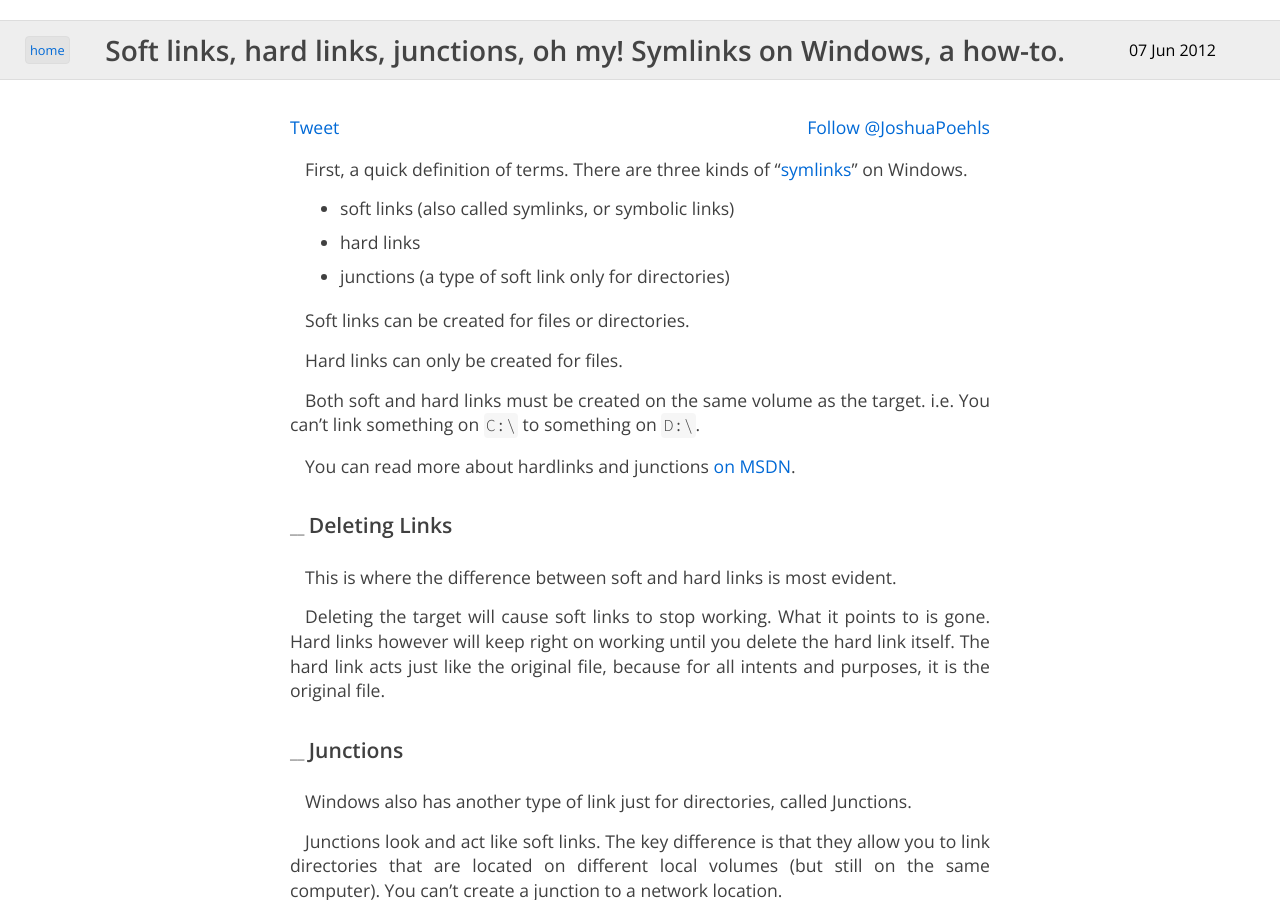
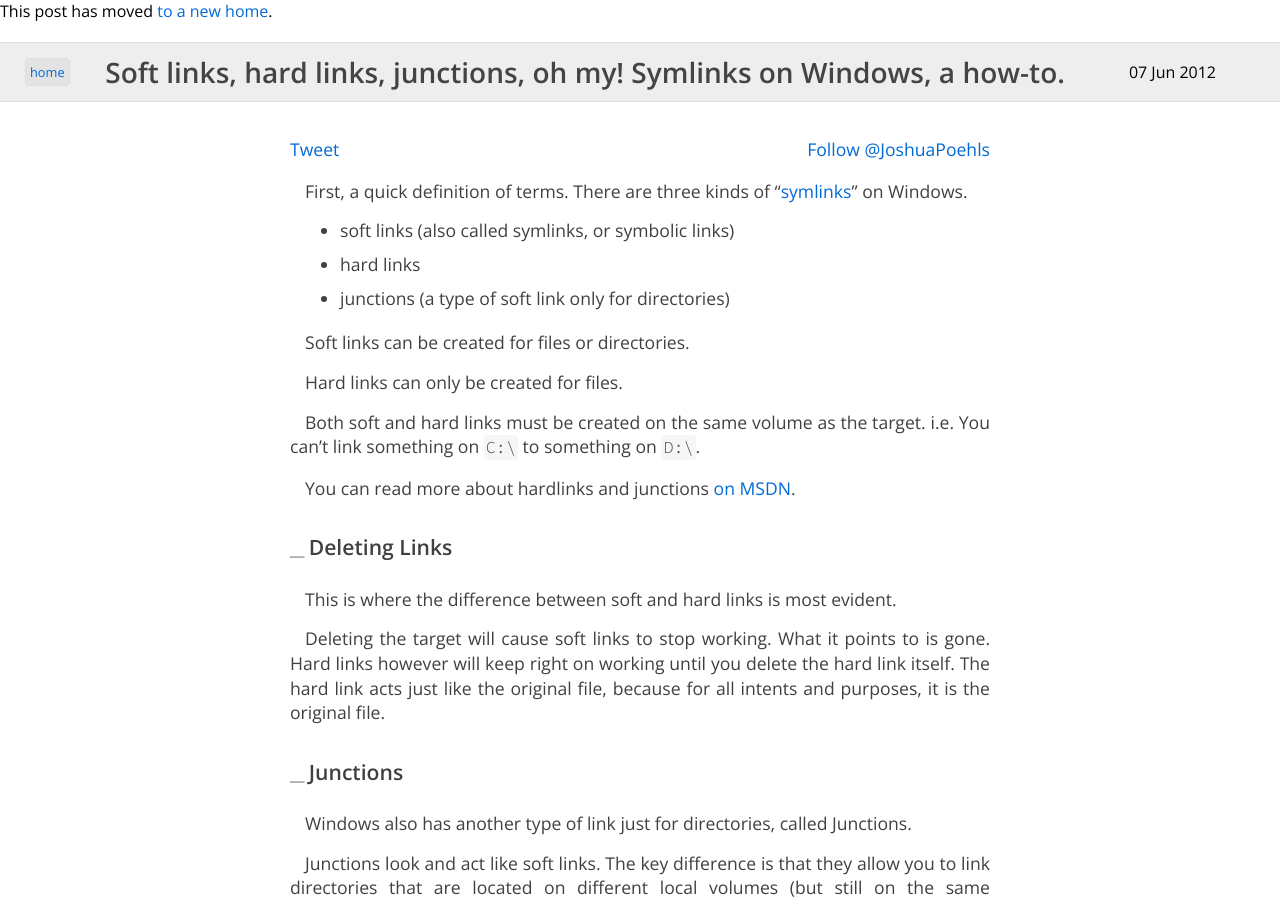
Before and after one commit to jpoehls/zduck.com, a Jekyll site: the page built from _posts/2012/2012-06-07-soft-links-hard-links-junctions-oh-my-symlinks-on-windows.md, in a window 1280 px wide and 900 px high. Built offline with Jekyll 4.4.1, drawn with Linux system fonts in a browser that asks for light colours; Markdown is read by kramdown in place of the engine named in the settings; comment, search, counter and statistics services are not loaded.

Commit message:
Added redirect for PowerShell script boilerplate post.

```diff
--- a/_layouts/post.html
+++ b/_layouts/post.html
@@ -1,3 +1,16 @@
+{{% if page.redirect_to %}}
+<!DOCTYPE html>
+<html>
+<head>
+<meta http-equiv="Content-Type" content="text/html; charset=utf-8"/>
+<meta http-equiv="refresh" content="0; url={{ page.redirect_to }}">
+</head>
+<body>
+This post has moved <a href="{{ page.redirect_to }}">to a new home</a>.
+</body>
+</html>
+{{% else %}}
+
 <!DOCTYPE html>
 <html>
   <head prefix="og: http://ogp.me/ns# article: http://ogp.me/ns/article#">
@@ -92,3 +105,5 @@
     </script>
   </body>
 </html>
+
+{{% endif %}}
```
Also changed, not shown: _posts/2013/2013-12-18-powershell-script-boilerplate.md (+2 -1 lines).
